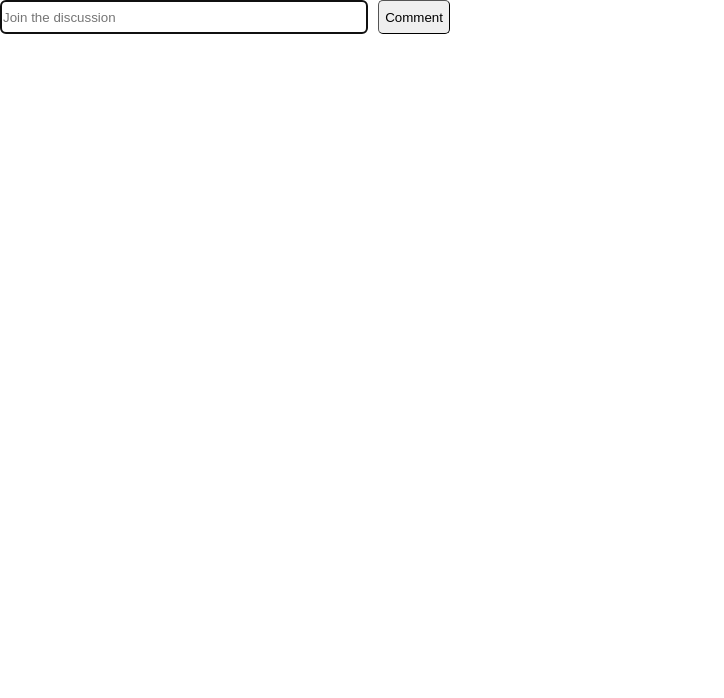
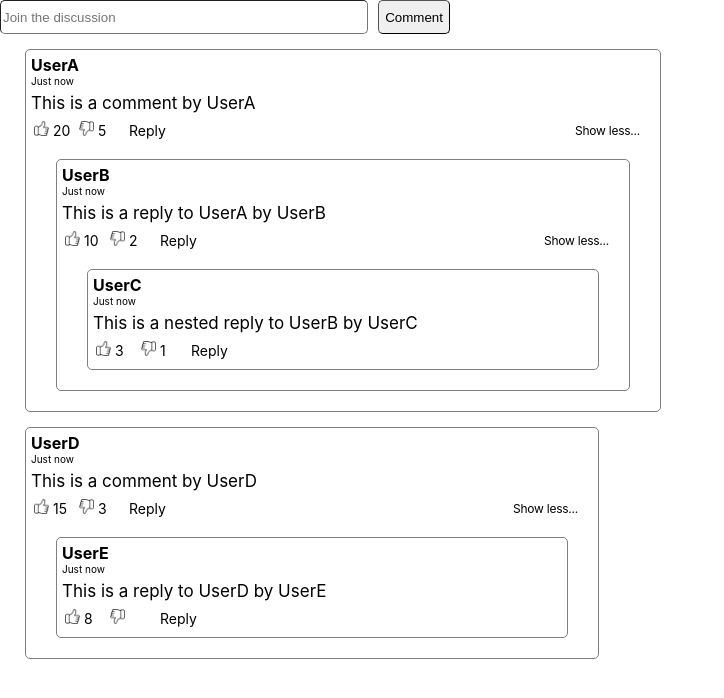
Before and after one commit to hemanth506/discus-lib, a React (Create React App) app: page / in a window 1280 px wide. Shown: the top 698 px of the page, without its empty margins (0-724 px from the left). Built offline with nearby package versions, Linux system fonts and the light colour scheme.

Commit message:
Added check for focus and expand and contract

```diff
--- a/src/App.tsx
+++ b/src/App.tsx
@@ -1,11 +1,11 @@
-import { useEffect, useRef } from "react";
+import { useEffect, useState } from "react";
 import "./App.css";
 import { CommentBox } from "./components/CommentBox";
 import { useComments } from "./hooks/useComments";
 
 function App() {
   const [comments, setComments] = useComments();
-  const inputRef = useRef<HTMLInputElement | null>(null);
+  const [expandNestedComments, ] = useState(true);
 
   useEffect(() => {
     console.log(comments);
@@ -17,7 +17,8 @@ function App() {
         comments={comments}
         setComments={setComments}
         isReply={false}
-        inputRef={inputRef}
+        expandNestedComments={expandNestedComments}
+        parentId={null}
       />
     </div>
   );
--- a/src/components/Comment.tsx
+++ b/src/components/Comment.tsx
@@ -1,16 +1,18 @@
 import React, { useEffect, useRef, useState } from "react";
-import {CommentBox} from "./CommentBox";
+import { CommentBox } from "./CommentBox";
 import { CommentCompType, CommentType } from "../utils";
 
 export const Comment: React.FC<CommentCompType> = ({ cmt, setComments }) => {
   const [innerComments, setInnerComments] = useState<CommentType[] | undefined>(
     cmt.reply
   );
-  const [canVote, setCanVote] = useState(true);
-  const [liked, setLiked] = useState(false);
+  const [canVote, setCanVote] = useState<boolean>(true);
+  const [liked, setLiked] = useState<boolean>(false);
   const inputRef = useRef<HTMLInputElement | null>(null);
-
-  const [showCommentBox, setShowCommentBox] = useState(false);
+  const [showCommentBox, setShowCommentBox] = useState<boolean>(false);
+  const [hasNestedComments, setHasNestedComments] = useState<boolean>(true);
+  const [expandNestedComments, setExpandNestedComments] =
+    useState<boolean>(true);
 
   useEffect(() => {
     setComments((prevComments: CommentType[] | undefined) => {
@@ -26,8 +28,12 @@ export const Comment: React.FC<CommentCompType> = ({ cmt, setComments }) => {
     });
   }, [cmt, innerComments, setComments]);
 
-  const ShowCommentHandler = (): void => {
+  const ShowCommentBoxHandler = (): void => {
     setShowCommentBox(true);
+  };
+
+  const ShowNestedCommentHandler = (): void => {
+    setExpandNestedComments((preState) => !preState);
   };
 
   const commentLikeDislikeHandler = (operation: string): void => {
@@ -79,11 +85,11 @@ export const Comment: React.FC<CommentCompType> = ({ cmt, setComments }) => {
     if (interval >= 1) {
       return interval + interval === 1 ? " minute" : " minutes";
     }
-    if(Math.floor(seconds) !== 0) {
+    if (Math.floor(seconds) !== 0) {
       return Math.floor(seconds) + " seconds";
     }
 
-    return "Just now"
+    return "Just now";
   };
 
   return (
@@ -123,6 +129,13 @@ export const Comment: React.FC<CommentCompType> = ({ cmt, setComments }) => {
           <div
             style={{
               display: "flex",
+              justifyContent: "space-between",
+              marginRight: "15px",
+            }}
+          >
+            <div
+              style={{
+                display: "flex",
                 alignItems: "center",
                 gap: "10px",
                 margin: "0px 3px",
@@ -136,7 +149,7 @@ export const Comment: React.FC<CommentCompType> = ({ cmt, setComments }) => {
                   padding: "5px 0px",
                 }}
               >
-              <span style={{ width: "40px", display: "flex", gap: "4px" }}>
+                <span style={likeDisLikeStyle}>
                   <span
                     style={{ cursor: "pointer" }}
                     onClick={
@@ -148,7 +161,7 @@ export const Comment: React.FC<CommentCompType> = ({ cmt, setComments }) => {
                     <img
                       src={require("../static/thumbs-up.png")}
                       alt="thumbs-up"
-                    style={{ width: "15px" }}
+                      style={thumbStyle}
                     />
                   </span>
                   <span style={{ paddingTop: "1px" }}>
@@ -156,7 +169,7 @@ export const Comment: React.FC<CommentCompType> = ({ cmt, setComments }) => {
                   </span>
                 </span>
 
-              <span style={{ width: "40px", display: "flex", gap: "4px" }}>
+                <span style={likeDisLikeStyle}>
                   <span
                     style={{ cursor: "pointer" }}
                     onClick={
@@ -168,7 +181,7 @@ export const Comment: React.FC<CommentCompType> = ({ cmt, setComments }) => {
                     <img
                       src={require("../static/negative-vote.png")}
                       alt="thumbs-up"
-                    style={{ width: "15px" }}
+                      style={thumbStyle}
                     />
                   </span>
                   <span style={{ paddingTop: "1px" }}>
@@ -187,15 +200,25 @@ export const Comment: React.FC<CommentCompType> = ({ cmt, setComments }) => {
                 {!showCommentBox && (
                   <span
                     style={{ cursor: "pointer" }}
-                  onClick={ShowCommentHandler}
+                    onClick={ShowCommentBoxHandler}
                   >
                     Reply
                   </span>
                 )}
               </div>
-
-            {/* {showCommentBox && (
-            )} */}
+            </div>
+            {hasNestedComments && cmt.reply[0] && (
+              <div style={showLessMoreStyle}>
+                {!showCommentBox && (
+                  <span
+                    style={{ cursor: "pointer" }}
+                    onClick={ShowNestedCommentHandler}
+                  >
+                    {`Show ${expandNestedComments ? "less" : "more"}...`}
+                  </span>
+                )}
+              </div>
+            )}
           </div>
         </div>
         <CommentBox
@@ -205,11 +228,23 @@ export const Comment: React.FC<CommentCompType> = ({ cmt, setComments }) => {
           showCommentBox={showCommentBox}
           setShowCommentBox={setShowCommentBox}
           inputRef={inputRef}
+          setHasNestedComments={setHasNestedComments}
+          expandNestedComments={expandNestedComments}
+          parentId={cmt.parentId}
         />
       </div>
     </div>
   );
 };
 
+// export default React.memo(Comment);
 
-// export default React.memo(Comment);
+const likeDisLikeStyle = { width: "40px", display: "flex", gap: "4px" };
+const showLessMoreStyle = {
+  display: "flex",
+  fontSize: "12px",
+  padding: "5px 0px",
+  alignItems: "center",
+  letterSpacing: "-0.25px",
+};
+const thumbStyle = { width: "15px" };
--- a/src/components/CommentBox.tsx
+++ b/src/components/CommentBox.tsx
@@ -1,4 +1,4 @@
-import React, { ChangeEvent, useEffect, useRef, useState } from "react";
+import React, { ChangeEvent, useEffect, useState } from "react";
 import { CommentBoxCompType, CommentType } from "../utils";
 import { Comment } from "./Comment";
 import { v4 as uuidv4 } from "uuid";
@@ -9,13 +9,16 @@ export const CommentBox: React.FC<CommentBoxCompType> = ({
   isReply,
   showCommentBox,
   setShowCommentBox,
-  inputRef
+  inputRef,
+  expandNestedComments,
+  parentId,
 }) => {
   const [comment, setComment] = useState("");
 
-
   useEffect(() => {
+    if (inputRef) {
       inputRef.current?.focus();
+    }
   });
 
   const onChangeHandler = (e: ChangeEvent<HTMLInputElement>) => {
@@ -35,6 +38,7 @@ export const CommentBox: React.FC<CommentBoxCompType> = ({
         reply: [],
         likeCount: 0,
         dislikeCount: 0,
+        parentId: parentId,
       };
 
       setComments((prevComments: CommentType[] | undefined) => {
@@ -57,7 +61,7 @@ export const CommentBox: React.FC<CommentBoxCompType> = ({
 
   return (
     <div>
-      {(showCommentBox || !isReply) && (
+      {expandNestedComments && (showCommentBox || !isReply) && (
         <div
           id="cb-container"
           style={{ display: "flex", width: "450px", gap: "10px" }}
@@ -94,11 +98,13 @@ export const CommentBox: React.FC<CommentBoxCompType> = ({
         </div>
       )}
 
+      {expandNestedComments && (
         <div>
           {comments?.map((cmt) => (
             <Comment key={cmt.id} cmt={cmt} setComments={setComments} />
           ))}
         </div>
+      )}
     </div>
   );
 };
--- a/src/contexts/CommentContext.tsx
+++ b/src/contexts/CommentContext.tsx
@@ -13,7 +13,61 @@ interface CommentProviderProps {
 export const CommentProvider: React.FC<CommentProviderProps> = ({
   children,
 }) => {
-  const [comments, setComments] = useState<CommentType[] | undefined>([]);
+  const [comments, setComments] = useState<CommentType[] | undefined>([
+    {
+      id: "1",
+      userName: "UserA",
+      comment: "This is a comment by UserA",
+      timestamp: new Date(),
+      reply: [
+        {
+          id: "1.1",
+          userName: "UserB",
+          comment: "This is a reply to UserA by UserB",
+          timestamp: new Date(),
+          reply: [
+            {
+              id: "1.1.1",
+              userName: "UserC",
+              comment: "This is a nested reply to UserB by UserC",
+              timestamp: new Date(),
+              reply: [],
+              likeCount: 3,
+              dislikeCount: 1,
+              parentId: "1.1"
+            },
+          ],
+          likeCount: 10,
+          dislikeCount: 2,
+          parentId: "1"
+        },
+      ],
+      likeCount: 20,
+      dislikeCount: 5,
+      parentId: null
+    },
+    {
+      id: "2",
+      userName: "UserD",
+      comment: "This is a comment by UserD",
+      timestamp: new Date(),
+      reply: [
+        {
+          id: "2.1",
+          userName: "UserE",
+          comment: "This is a reply to UserD by UserE",
+          timestamp: new Date(),
+          reply: [],
+          likeCount: 8,
+          dislikeCount: 0,
+          parentId: "2"
+        },
+      ],
+      likeCount: 15,
+      dislikeCount: 3,
+      parentId: null
+    },
+  ]);
 
   return (
     <CommentContext.Provider value={[comments, setComments]}>
```
Also changed, not shown: src/utils.ts (+5 -2 lines). Lines whose indentation alone changed are shown as unchanged.
